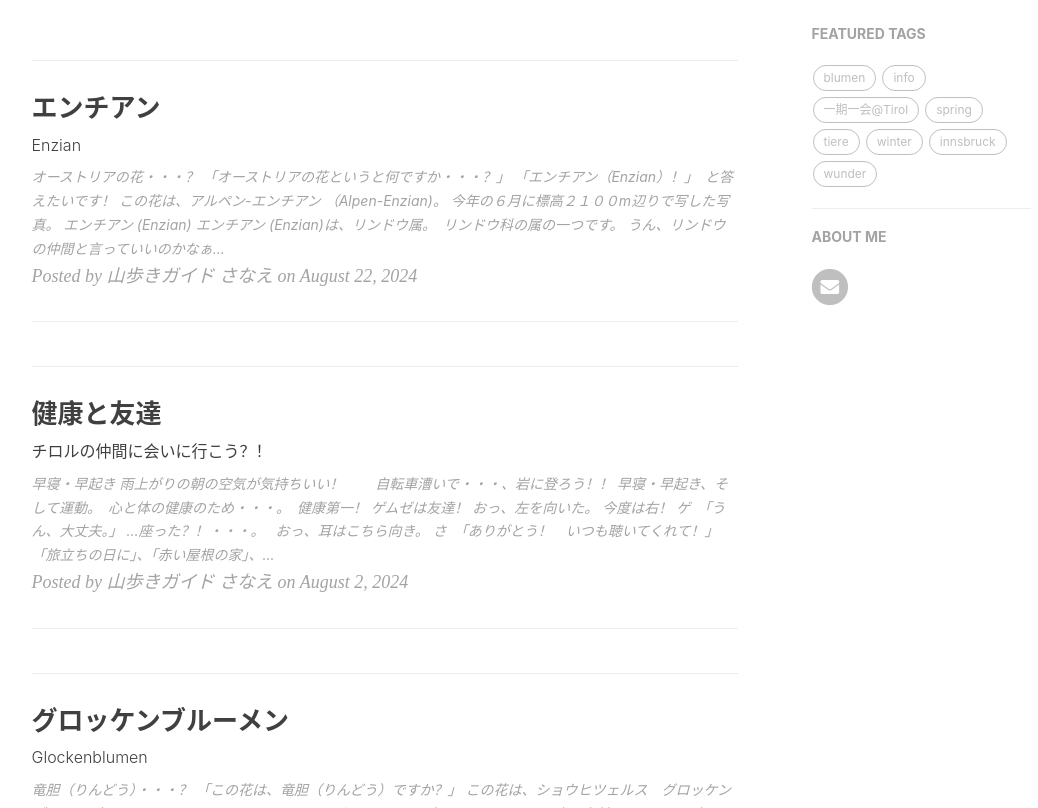
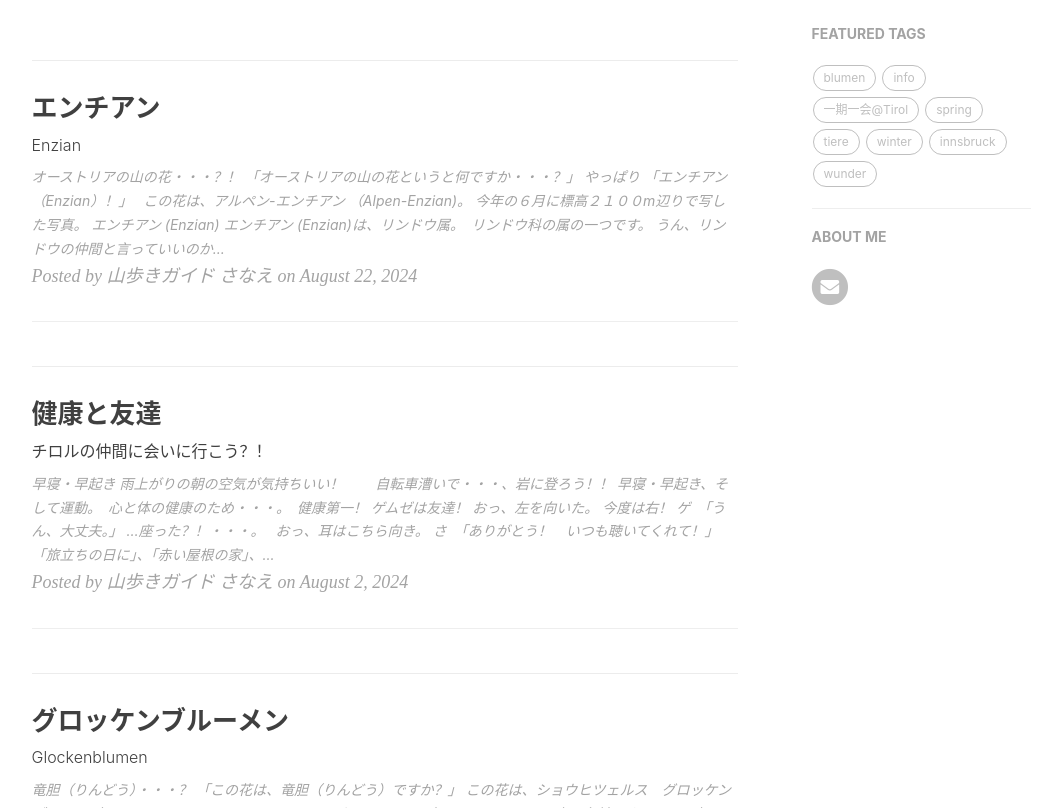
Before and after one commit to yamayagi/yamayagi.github.io, a Jekyll site: the page built from index.html, in a window 1280 px wide and 900 px high, scrolled down 330 px, cut to the strip 92-900 px from the top of the window. Shown: the whole strip, without its empty margins (136-1174 px from the left). Built offline with Jekyll 4.4.1, drawn with Linux system fonts in a browser that asks for light colours; nearby versions of some CDN libraries; the list of posts is cut into pages by our own code; comment, search, counter and statistics services are not loaded.

Commit message:
Update 2024-08-22-blumen.md

```diff
--- a/_posts/2024-08-22-blumen.md
+++ b/_posts/2024-08-22-blumen.md
@@ -4,13 +4,13 @@
 tags: [blumen]
 ---
 
-# オーストリアの花・・・？
+# オーストリアの山の花・・・？！
 
-「オーストリアの花というと何ですか・・・？」
+「オーストリアの山の花というと何ですか・・・？」
 
 ![20240622alpenenzian](https://piwigo.schickl.de/i.php?/upload/2024/08/22/20240822080033-ce1e09a8-me.jpg)
 
-「エンチアン（Enzian）！」　と答えたいです！
+やっぱり 「エンチアン（Enzian）！」
 
 この花は、アルペン-エンチアン （Alpen-Enzian)。 今年の６月に標高２１００m辺りで写した写真。
 
@@ -21,4 +21,10 @@
 
 うん、リンドウの仲間と言っていいのかなぁ・・・。
 
-春から秋にかけて、いろんな種類のエンチアン (Enzian)が咲く。
+春から秋にかけて、いろんな種類のエンチアン (Enzian)が咲くんだ！！
+
+フリューリングス　エンチアン (Frühlings Enzian)
+
+ドイツ語を直訳すると・・・。「春のエンチアン」
+
+![fruehlingsenzian](https://piwigo.schickl.de/i.php?/upload/2024/01/18/20240118184516-064cad4a-me.jpg)
```
